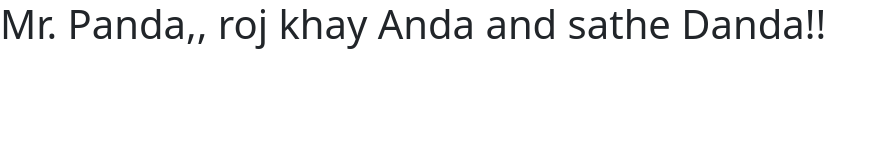
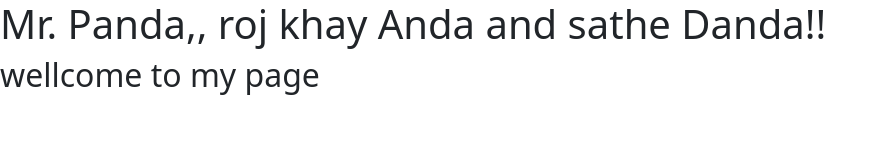
Before and after one commit to Hasibul294/panda-ecommerce-bootstrap, a plain HTML site: page index.html in a window 1280 px wide. Shown: the whole page, without its empty margins (0-887 px from the left). Drawn offline with nearby package versions, Linux system fonts and the light colour scheme.

Commit message:
initial commit

```diff
--- a/index.html
+++ b/index.html
@@ -10,6 +10,7 @@
 </head>
 <body>
     <h1>Mr. Panda,, roj khay Anda and sathe Danda!!</h1>
+    <h2>wellcome to my page</h2>
 
     <!-- bootstrap jscript -->
     <script src="https://cdn.jsdelivr.net/npm/bootstrap@5.0.2/dist/js/bootstrap.bundle.min.js" integrity="sha384-MrcW6ZMFYlzcLA8Nl+NtUVF0sA7MsXsP1UyJoMp4YLEuNSfAP+JcXn/tWtIaxVXM" crossorigin="anonymous"></script>
```
